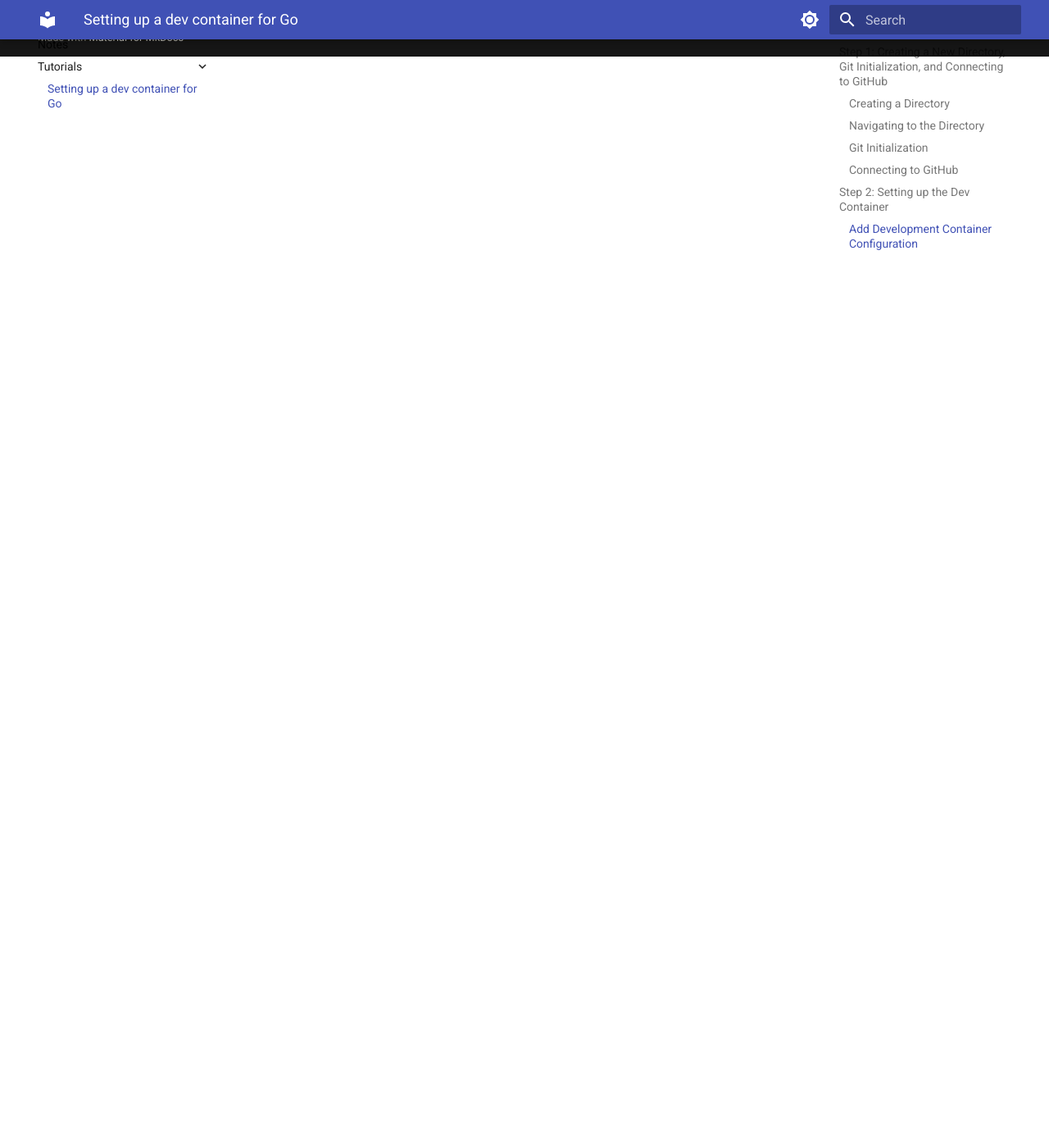
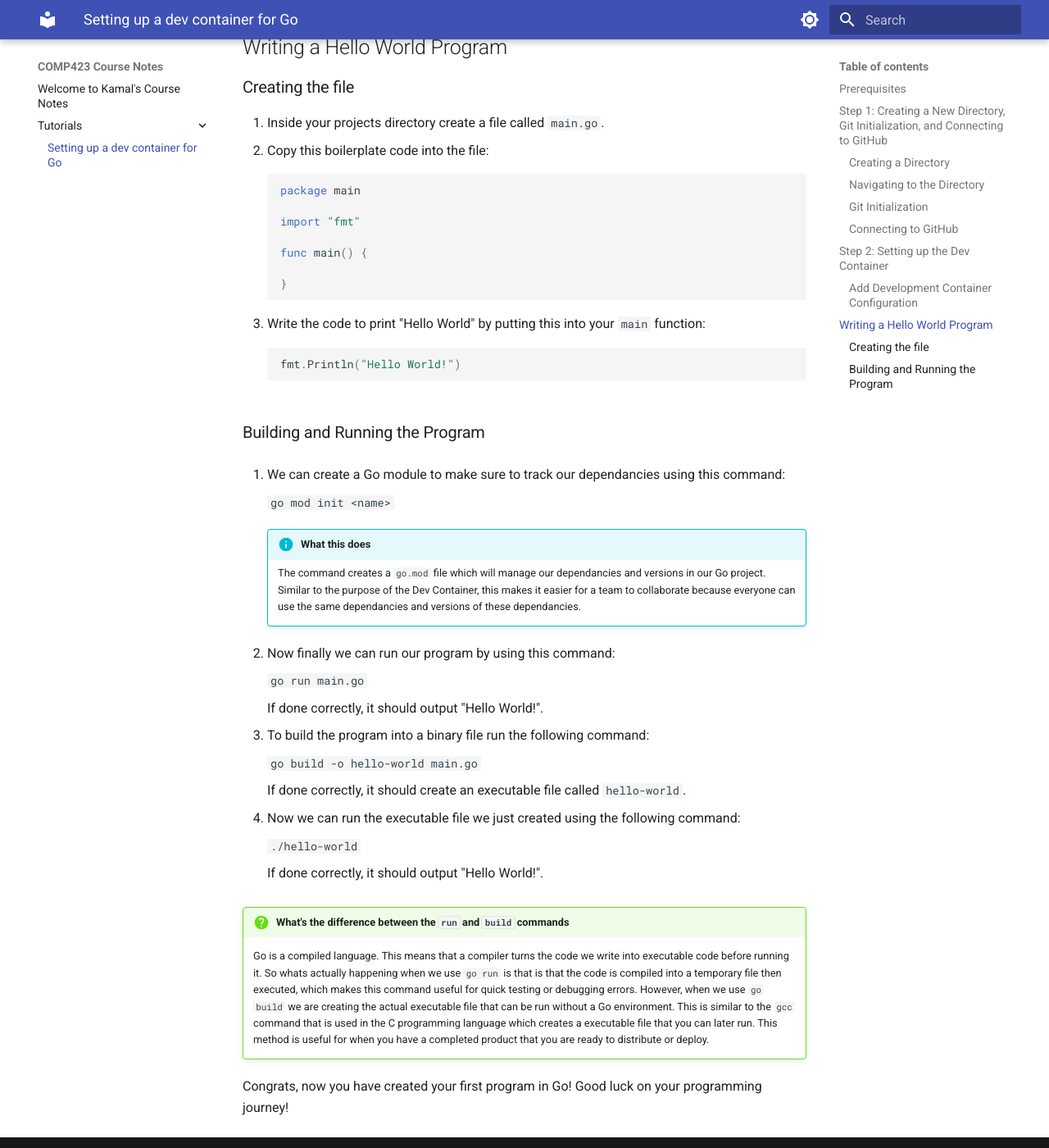
Before and after one commit to Kamal135792/comp423-course-notes, an MkDocs documentation site: the page built from docs/tutorials/go-setup.md, in a window 1280 px wide and 1400 px high, scrolled down 3765 px. Shown: the whole window at 82% size. Built offline with MkDocs 1.6.1 and Material for MkDocs 9.7.7, drawn with Linux system fonts in a browser that asks for light colours.

Commit message:
completed tutorial

````diff
--- a/docs/tutorials/go-setup.md
+++ b/docs/tutorials/go-setup.md
@@ -140,3 +140,59 @@
         Make sure you have Docker running, make sure you saved your ``devcontainer.json`` file, try to close and reopen VS Code and Docker.
 
 9. Once your dev container setup completes, close the current terminal tab (trash can), open a new terminal pane within VSCode, and try running ``go version`` to see your dev container is running a recent version of Go.
+
+## Writing a Hello World Program ##
+
+### Creating the file ###
+
+1. Inside your projects directory create a file called ``main.go``.
+2. Copy this boilerplate code into the file:
+
+    ```Go
+    package main
+
+    import "fmt"
+
+    func main() {
+
+    }
+    ```
+
+3. Write the code to print "Hello World" by putting this into your ``main`` function:
+
+    ```Go
+    fmt.Println("Hello World!")
+    ```
+
+### Building and Running the Program ###
+
+1. We can create a Go module to make sure to track our dependancies using this command:
+
+    ``go mod init <name>``
+
+    !!! info "What this does"
+        The command creates a ``go.mod`` file which will manage our dependancies and versions in our Go project. Similar to the purpose of the Dev Container, this makes it easier for a team to collaborate because everyone can use the same dependancies and versions of these dependancies.
+
+2. Now finally we can run our program by using this command:
+
+    ``go run main.go``
+
+    If done correctly, it should output "Hello World!".
+
+3. To build the program into a binary file run the following command:
+
+    ``go build -o hello-world main.go``
+
+    If done correctly, it should create an executable file called ``hello-world``.
+
+3. Now we can run the executable file we just created using the following command:
+
+    ``./hello-world``
+
+    If done correctly, it should output "Hello World!".
+
+!!! question "What's the difference between the `run` and `build` commands"
+    Go is a compiled language. This means that a compiler turns the code we write into executable code before running it. So whats actually happening when we use `go run` is that is that the code is compiled into a temporary file then executed, which makes this command useful for quick testing or debugging errors. However, when we use `go build` we are creating the actual executable file that can be run without a Go environment. This is similar to the `gcc` command that is used in the C programming language which creates a executable file that you can later run. This method is useful for when you have a completed product that you are ready to distribute or deploy.
+
+
+Congrats, now you have created your first program in Go! Good luck on your programming journey!
````
